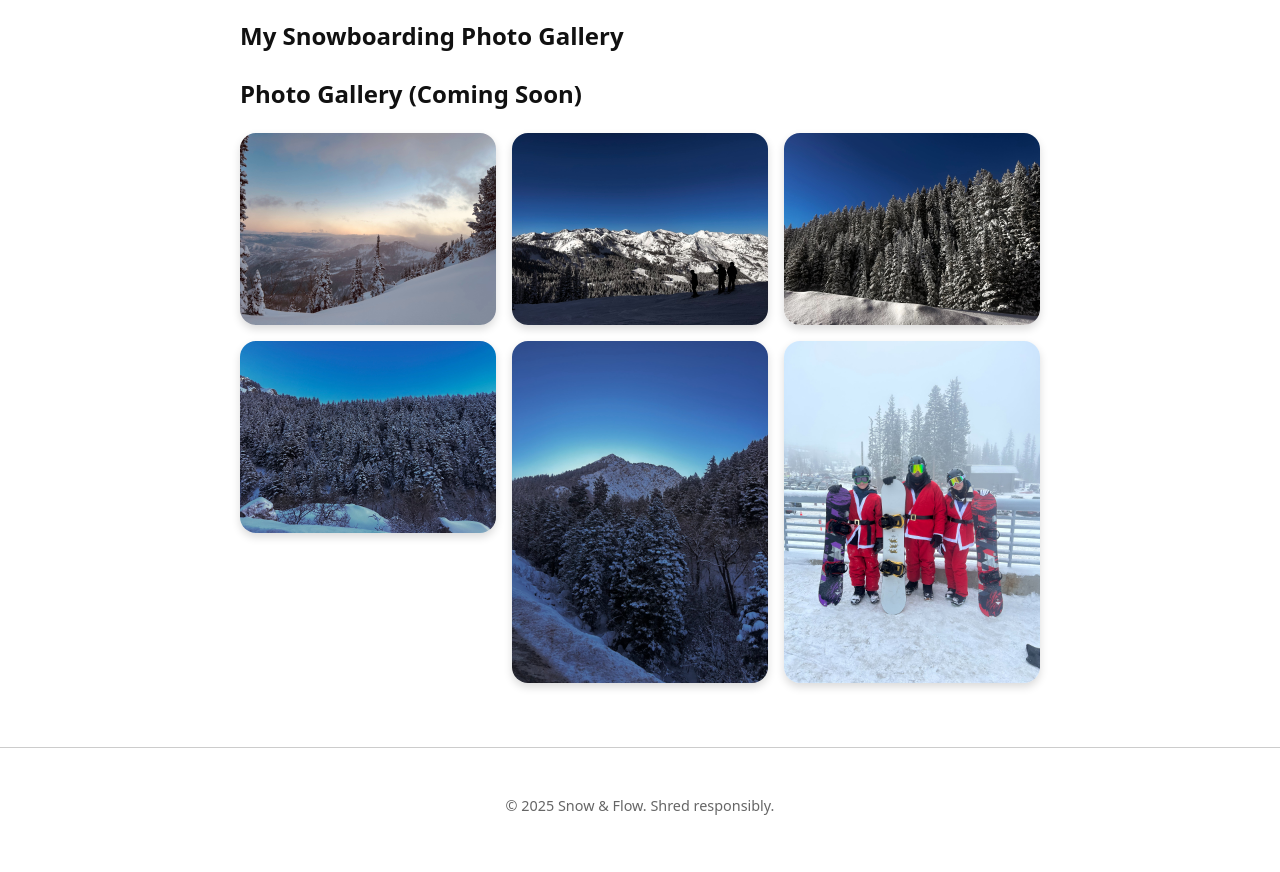
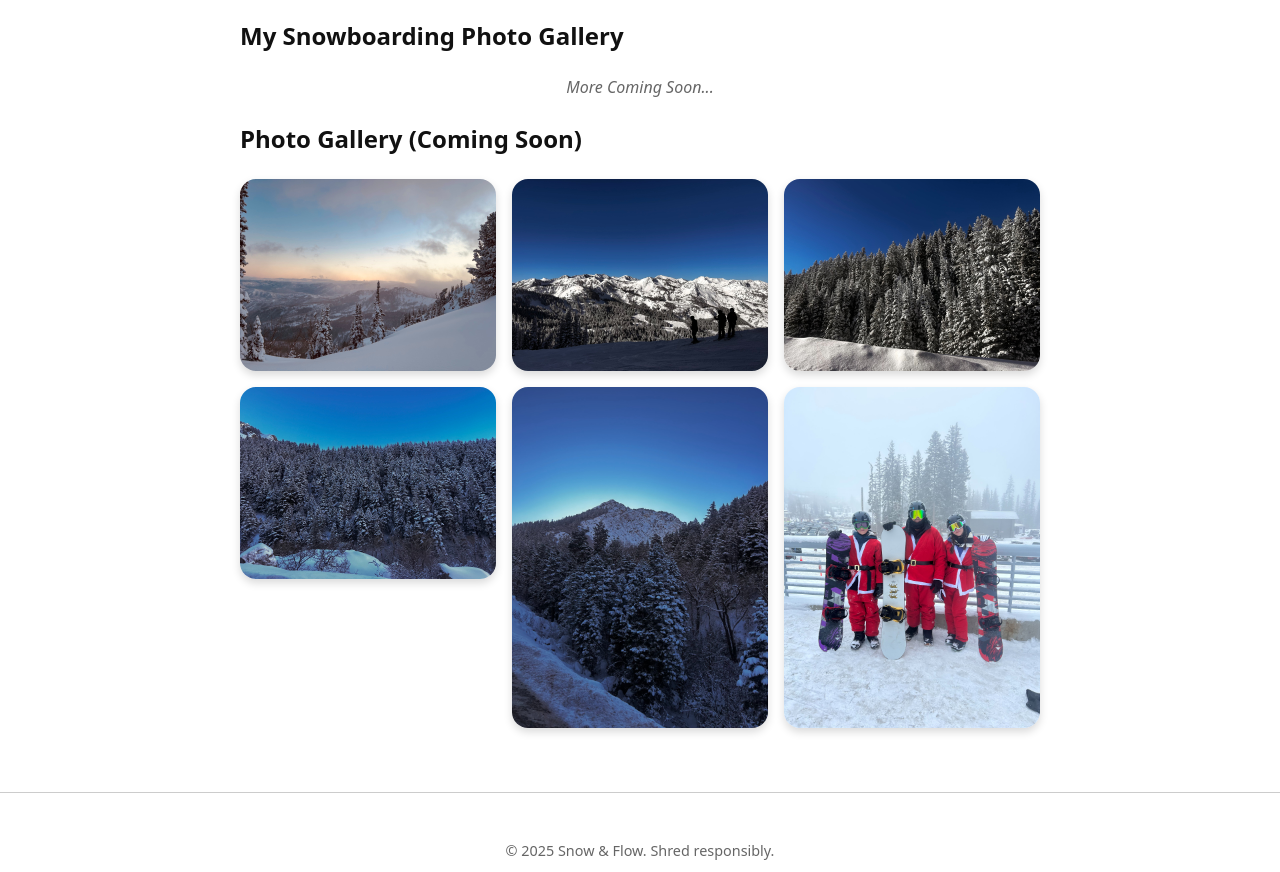
Before and after one commit to MasonBastian/Snow-and-Flow, a plain HTML site: page index.html in a window 1280 px wide. Shown: the part 2217-3089 px from the top of the page. Drawn offline with Linux system fonts and the light colour scheme.

Commit message:
Add files via upload

```diff
--- a/index.html
+++ b/index.html
@@ -71,6 +71,7 @@
 
     <section id="gallery">
 <h2>My Snowboarding Photo Gallery</h2>
+<p class="gallery-note">More Coming Soon...</p>
       <h2>Photo Gallery (Coming Soon)</h2>
       <div class="gallery">
         <img src="IMG_0443.jpeg" alt="Snowboarding photo" class="gallery-img" />
--- a/style.css
+++ b/style.css
@@ -102,3 +102,10 @@ blockquote a:hover {
   grid-template-columns: repeat(auto-fit, minmax(250px, 1fr));
   gap: 1rem;
 }
+
+.gallery-note {
+  text-align: center;
+  font-style: italic;
+  color: #666;
+  margin-top: 1rem;
+}
```
